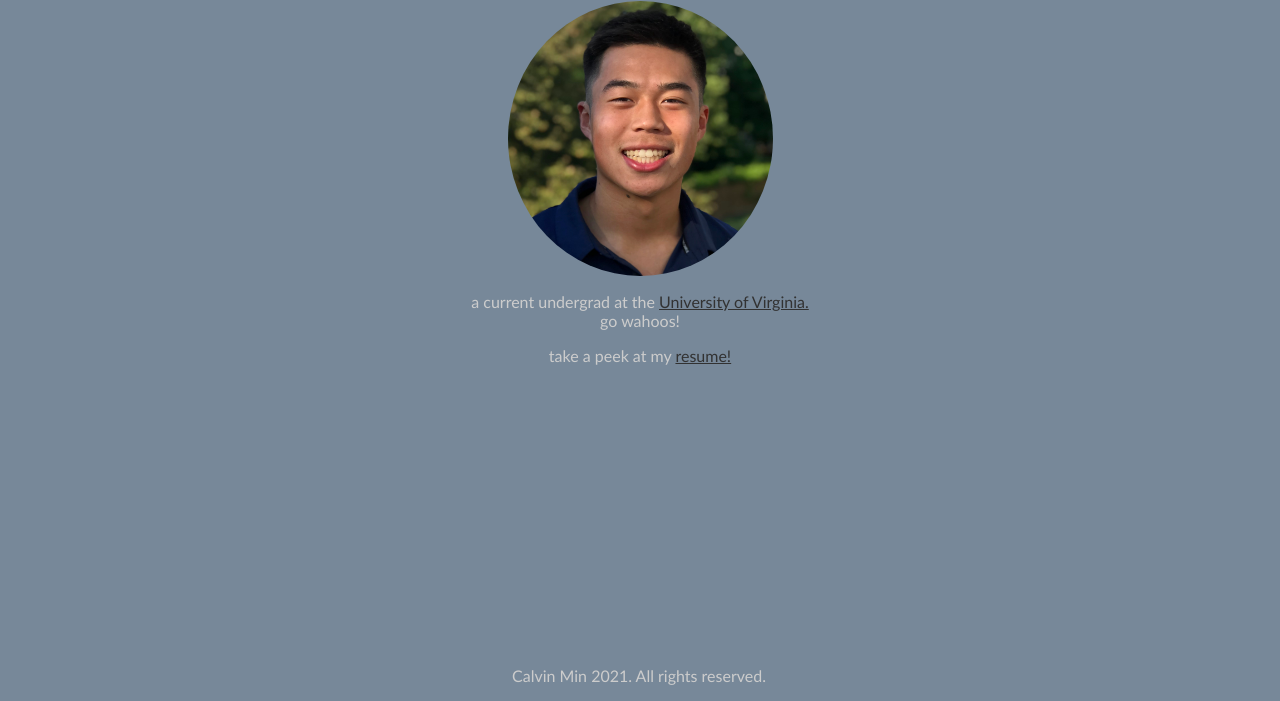
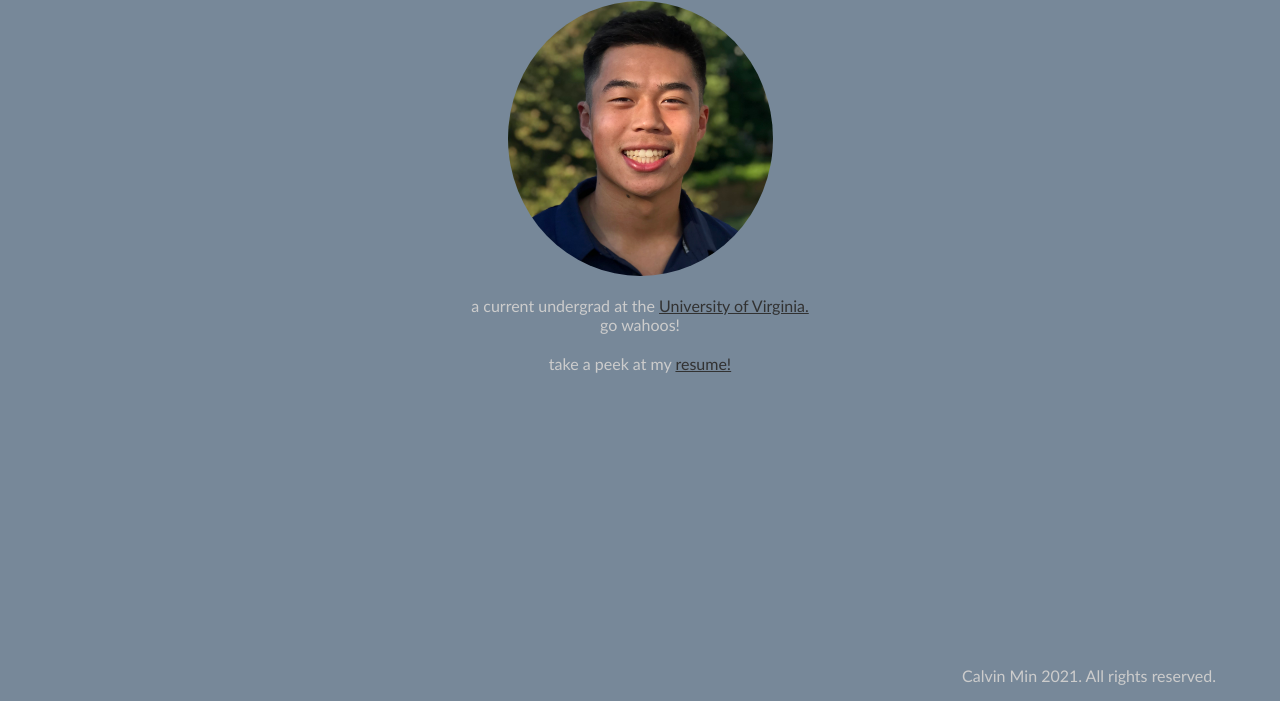
Before and after one commit to Calvinjmin/Portfolio, a plain HTML site: page index.html in a window 1280 px wide. Shown: the part 99-800 px from the top of the page. Drawn offline with Linux system fonts and the light colour scheme.

Commit message:
feature/clean_up: CSS Structure + Bottom Text Cleanup

```diff
--- a/index.css
+++ b/index.css
@@ -1,23 +1,17 @@
+/* Body CSS Config */
 body {
-    background-color:#778899;
+  background-color: #778899;
 }
 
+/* Basic P Config */
 p {
   font-family: "Trebuchet MS", Helvetica, sans-serif;
+  font-size: 2vw;
+  font-size: 16px;
   color: #cccccc;
 }
 
-ul {
-    text-align: center;
-    padding: 0;
-}
-
-li {
-    width: 10%;
-    display: inline-block;
-    vertical-align: top;
-}
-
+/* A Hyperlink Config */
 a.hyperlink:link {
   color: #323232;
 }
@@ -26,7 +20,8 @@ a.hyperlink:visited {
   color: #cccccc;
 }
 
-.avatar {
+/* CUSTOM CSS */
+#avatar {
   display: block;
   margin-left: auto;
   margin-right: auto;
@@ -36,13 +31,26 @@ a.hyperlink:visited {
   padding-top: 0;
 }
 
+.centerpage {
+  margin-left: auto;
+  margin-right: auto;
+  width: 25em;
+}
+
+.centerpage p {
+  text-align: center;
+  font-size: 4vw;
+  font-size: 16px;
+  margin: 5%;
+}
+
 .bottom {
   position: absolute;
-    left: 40%;
-    bottom: 0;
+  right: 5%;
+  bottom: 0%;
 }
 
-/* Links inside the navbar */
+/* NAV BAR CSS */
 .navbar a {
   float: left;
   color: white;
@@ -66,22 +74,22 @@ a.hyperlink:visited {
   color: white;
   padding: 14px 16px;
   background-color: inherit;
-  font-family: inherit; /* Important for vertical align on mobile phones */
-  margin: 0; /* Important for vertical align on mobile phones */
+  font-family: inherit;
+  margin: 0;
 }
 
-.navbar a:hover, .dropdown:hover .dropbtn {
+.navbar a:hover,
+.dropdown:hover .dropbtn {
   background-color: #323232;
 }
 
-/* Dropdown content (hidden by default) */
-/*   background-color: #f9f9f9; */
+/* Dropdown content */
 .dropdown-content {
   display: none;
   position: absolute;
   background-color: #f9f9f9;
   min-width: 160px;
-  box-shadow: 0px 8px 16px 0px rgba(0,0,0,0.2);
+  box-shadow: 0px 8px 16px 0px rgba(0, 0, 0, 0.2);
   z-index: 1;
 }
 
@@ -95,12 +103,10 @@ a.hyperlink:visited {
   text-align: left;
 }
 
-/* Add a grey background color to dropdown links on hover */
 .dropdown-content a:hover {
   background-color: #ddd;
 }
 
-/* Show the dropdown menu on hover */
 .dropdown:hover .dropdown-content {
   display: block;
 }
@@ -120,14 +126,15 @@ a.hyperlink:visited {
   top: 2.5%;
   left: 50%;
   transform: translate(-50%, -50%);
-  font-size: 50px;
+  font-size: 45px;
+  font-size: 4vw;
   font-family: "Trebuchet MS", Helvetica, sans-serif;
   color: #cccccc;
 }
 
-
 @media screen and (max-width: 600px) {
-  .topnav a, .topnav-right {
+  .topnav a,
+  .topnav-right {
     float: none;
     display: block;
   }
--- a/index.html
+++ b/index.html
@@ -17,17 +17,19 @@
     </div>
   </div>
   <body>
-    <img class="avatar" src="./images/avatar.jpg" />
-    <p align="center">
+    <div class="centerpage">
+      <img id="avatar" src="./images/avatar.jpg" />
+      <p>
         a current undergrad at the
         <a class="hyperlink" href="https://engineering.virginia.edu/"
           >University of Virginia.</a
         ><br />go wahoos!
       </p>
-    <p align="center">
+      <p>
         take a peek at my
         <a class="hyperlink" href="./Online_Resume(Fall20).pdf">resume!</a>
       </p>
+    </div>
     <p class="bottom">Calvin Min 2021. All rights reserved.</p>
   </body>
 </html>
```
Also changed, not shown: 1 other file. Lines whose indentation alone changed are shown as unchanged.
